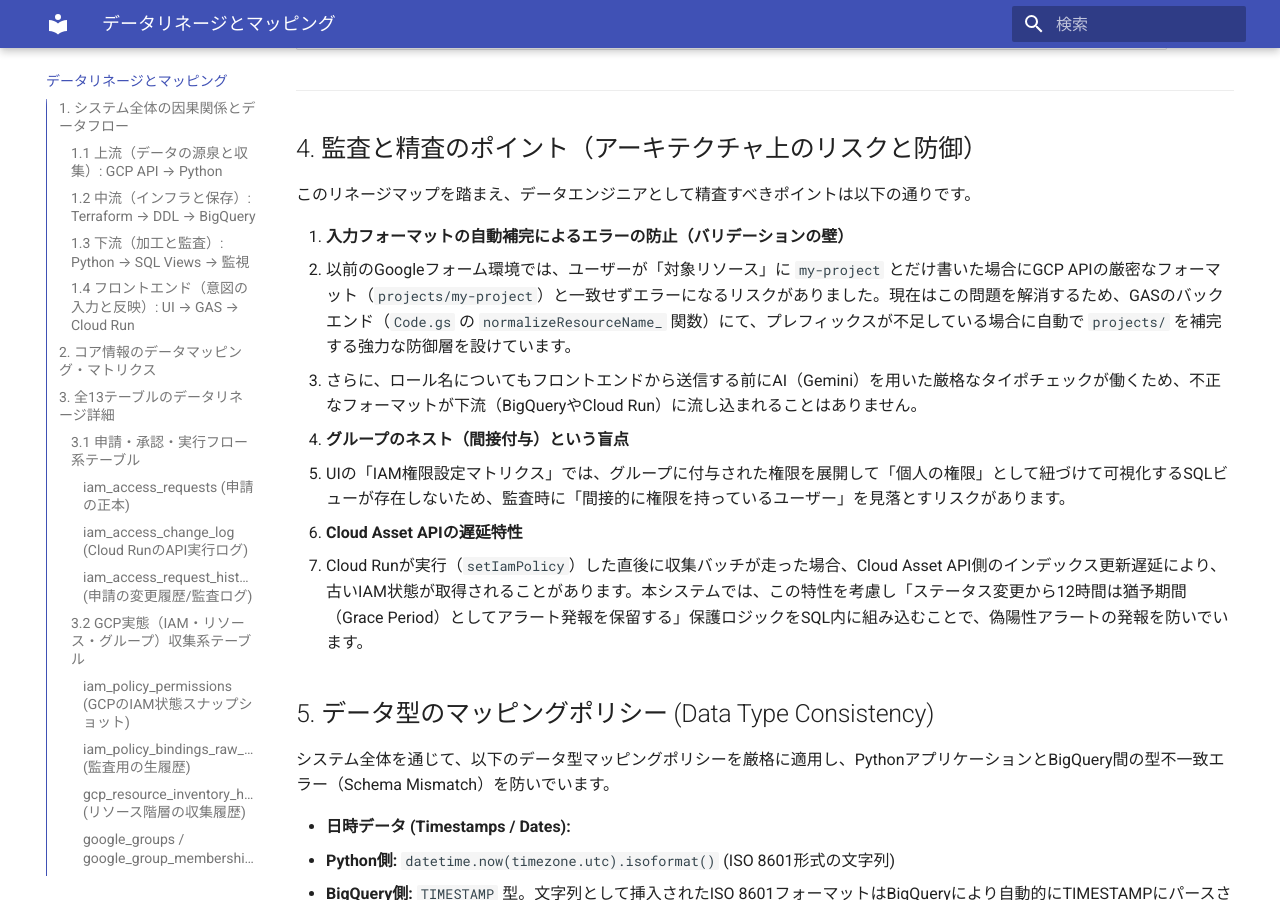
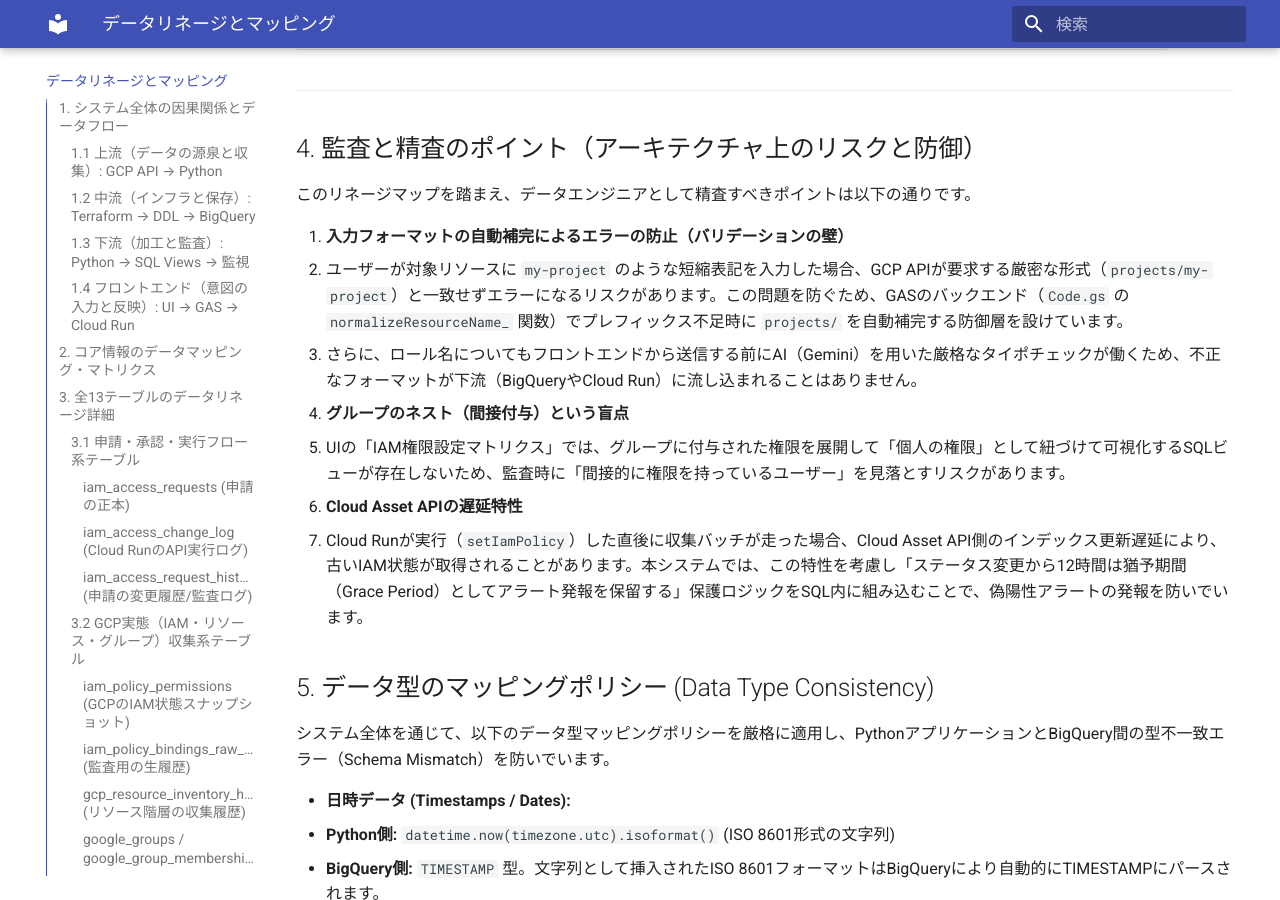
Before and after one commit to ea-Mitsuoka/cloud-access-manager, an MkDocs documentation site: the page built from docs/data_lineage_and_mapping.md, in a window 1280 px wide and 900 px high, scrolled down 9265 px. Built offline with MkDocs 1.6.1 and Material for MkDocs 9.7.7, drawn with Linux system fonts in a browser that asks for light colours.

Commit message:
chore: reflect code constraints and contradictions in scripts + fix documentation

```diff
--- a/docs/data_lineage_and_mapping.md
+++ b/docs/data_lineage_and_mapping.md
@@ -249,7 +249,7 @@ ______________________________________________________________________
 このリネージマップを踏まえ、データエンジニアとして精査すべきポイントは以下の通りです。
 
 1. **入力フォーマットの自動補完によるエラーの防止（バリデーションの壁）**
-   - 以前のGoogleフォーム環境では、ユーザーが「対象リソース」に `my-project` とだけ書いた場合にGCP APIの厳密なフォーマット（`projects/my-project`）と一致せずエラーになるリスクがありました。現在はこの問題を解消するため、GASのバックエンド（`Code.gs` の `normalizeResourceName_` 関数）にて、プレフィックスが不足している場合に自動で `projects/` を補完する強力な防御層を設けています。
+   - ユーザーが対象リソースに `my-project` のような短縮表記を入力した場合、GCP APIが要求する厳密な形式（`projects/my-project`）と一致せずエラーになるリスクがあります。この問題を防ぐため、GASのバックエンド（`Code.gs` の `normalizeResourceName_` 関数）でプレフィックス不足時に `projects/` を自動補完する防御層を設けています。
    - さらに、ロール名についてもフロントエンドから送信する前にAI（Gemini）を用いた厳格なタイポチェックが働くため、不正なフォーマットが下流（BigQueryやCloud Run）に流し込まれることはありません。
 1. **グループのネスト（間接付与）という盲点**
    - UIの「IAM権限設定マトリクス」では、グループに付与された権限を展開して「個人の権限」として紐づけて可視化するSQLビューが存在しないため、監査時に「間接的に権限を持っているユーザー」を見落とすリスクがあります。
```
